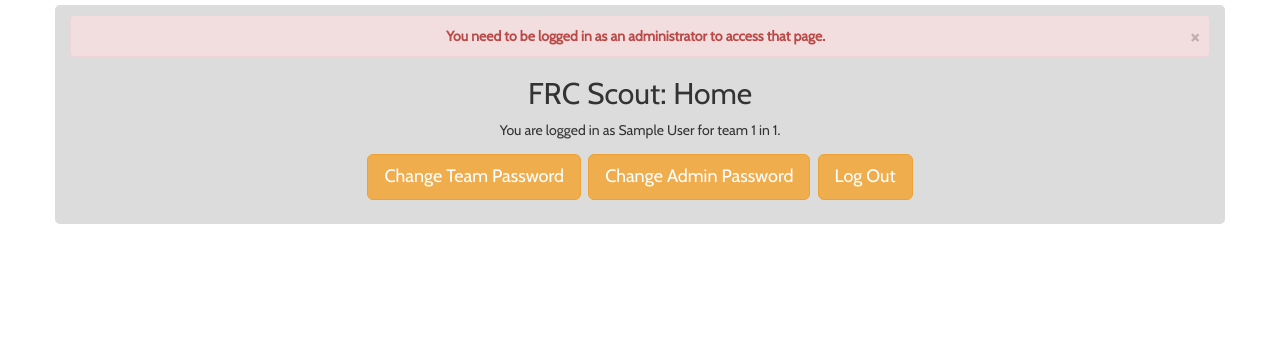
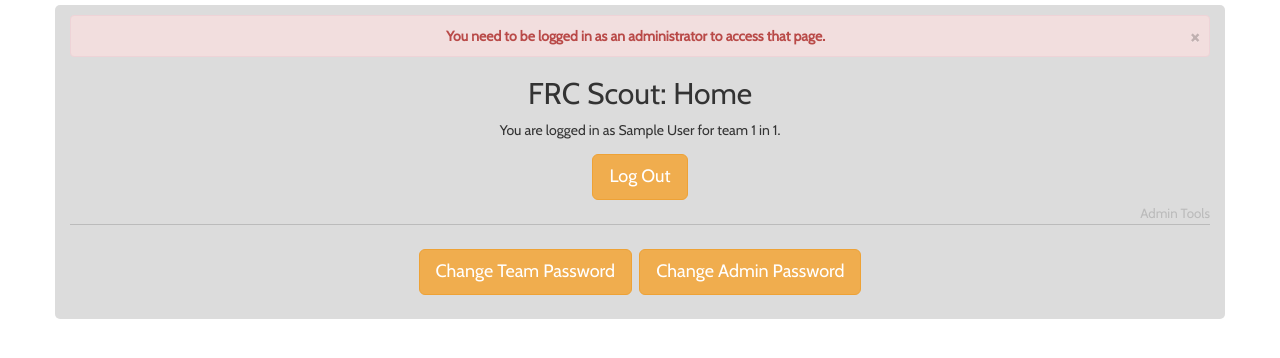
Before and after one commit to terabyte128/frc-scout-2014, a PHP site: the page made by home/index.php in a window 1280 px wide. Shown: the top 358 px of the page. Run offline with PHP 8.4, Linux system fonts and the light colour scheme; the visitor is signed in with stand-in values (Sample User, id 1).

Commit message:
Separated admin buttons

```diff
--- a/home/index.php
+++ b/home/index.php
@@ -14,14 +14,16 @@ require '../includes/setup-session.php';
                 <h2>FRC Scout: Home</h2>
                 <p>You are logged in as <?php echo $scoutName ?> for team <?php echo $teamNumber ?> in <?php echo $location ?>.</p>
 
+                <button onclick="window.location = '../login.php?logout';" class="btn btn-lg btn-warning btn-home-selections">Log Out</button>
+
                 <?php if ($_SESSION['isAdmin'] == true) { ?>
-
-
+                    <br>
+                    <font style="color: #bbb; float: right; font-size: 10pt;">Admin Tools</font>
+                    <hr style="border-top: 1px solid #bbb">
                     <button onclick="window.location = 'change-password.php';" class="btn btn-lg btn-warning btn-home-selections">Change Team Password</button>
                     <button onclick="window.location = 'change-admin-password.php';" class="btn btn-lg btn-warning btn-home-selections">Change Admin Password</button>
                 <?php } ?>
 
-                <button onclick="window.location = '../login.php?logout';" class="btn btn-lg btn-warning btn-home-selections">Log Out</button>
                 <br />
 
                 <?php if ($_SESSION['isAdmin'] == false) { ?>
```
